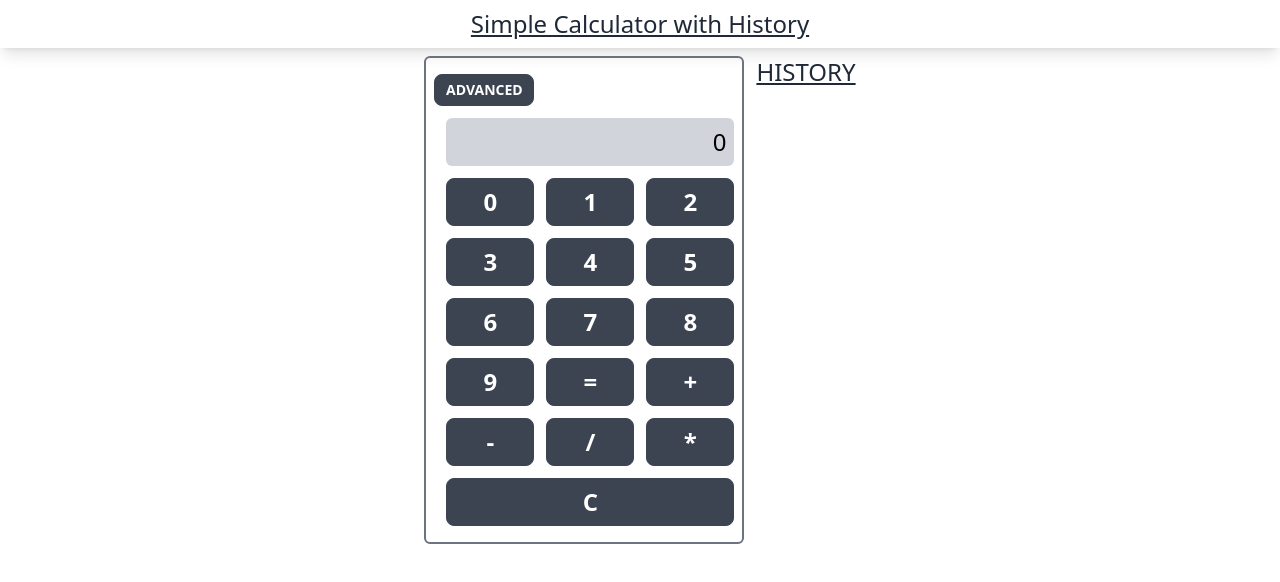
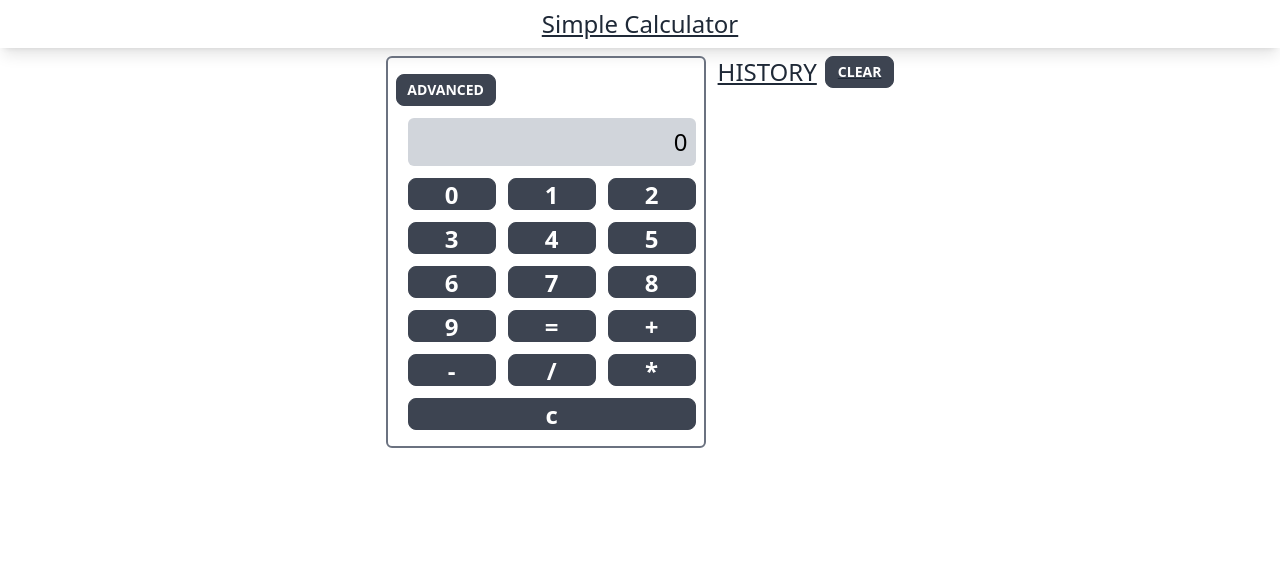
Before and after one commit to Q-T5/simple-vue3-calc, a Vue app: page / in a window 1280 px wide. Shown: the top 582 px of the page. Built offline with nearby package versions, Linux system fonts and the light colour scheme.

Commit message:
Added support for clearing history

```diff
--- a/src/App.vue
+++ b/src/App.vue
@@ -1,13 +1,15 @@
 <template>
   <div class="shadow-lg py-2 text-center text-2xl underline">
-    Simple Calculator with History
+    Simple Calculator
   </div>
 
   <div class="flex flex-col items-center md:flex-row md:justify-center md:items-start md:space-x-3 pt-2">
-    <my-calculator @addToHistory="updateHistory" @changeNotifMessage="showNotificationPopup" :historyCalc="previousCalc" @advMathBtnClicked="notifAdvMthBtnClicked" />
+    <my-calculator @addToHistory="updateHistory" @changeNotifMessage="showNotificationPopup" :historyCalc="previousCalc" @advMathBtnClicked="notifAdvMthBtnClicked" :dumpHistory="clearHistory" />
     <div class="pt-2 md:pt-0">
-      <h3 class="text-2xl underline pb-2 uppercase text-center">History</h3>
-      <div v-for="(calc, index) in pastCalculations" :key="calc.previous" class="">
+      <h3 class="text-2xl underline pb-2 uppercase text-center inline-flex">History
+        <button class="daisyui-btn daisyui-btn-sm ml-2 no-animation" @click="authClearHistory">CLEAR</button>
+      </h3>
+      <div v-for="(calc, index) in pastCalculations" :key="calc.previous">
         <div class="border-2 text-2xl mt-2 rounded-lg border-black w-32 text-center hover:border-green-400" @click="previousCalc = index,notifMessage = 'Showing Result for Clicked Calculation.', showNotification = true">
           <p>
             {{ calc.previous }}
@@ -38,7 +40,8 @@ import MyCalculator from './components/MyCalculator.vue'
         "previousCalc": null,
         "showNotification": false,
         "notifMessage": "",
-        "anyAdvMthBtnClicked": 0
+        "anyAdvMthBtnClicked": 0,
+        "clearHistory": false,
       }
     },
     methods: {
@@ -60,6 +63,21 @@ import MyCalculator from './components/MyCalculator.vue'
         } else {
           this.anyAdvMthBtnClicked = 0;
         }
+      },
+      authClearHistory() {
+        if(this.pastCalculations.length > 0) {
+          this.clearHistory = true;
+
+          this.notifMessage = "Cleared History."
+          this.showNotification = true;
+
+          setTimeout(() => {
+            this.clearHistory = false;
+          }, 2000);
+        } else {
+          this.notifMessage = "Nothing to Clear."
+          this.showNotification = true;
+        }
       }
     },
     "watch": {
--- a/src/components/MyCalculator.vue
+++ b/src/components/MyCalculator.vue
@@ -1,7 +1,7 @@
 <template>
   <div class="w-80 grid grid-cols-3 space-x-3 space-y-3 border-2 rounded-md border-gray-500 px-2 py-4">
     <div class="daisyui-btn daisyui-btn-sm no-animation" @click="showAdvanced ? showAdvanced = false : showAdvanced = true, disableOperators ? disableOperators = false : disableOperators = false, showAdvancedButtonAlreadyClicked == 0 ? showAdvancedButtonAlreadyClicked = 1 : showAdvancedButtonAlreadyClicked = 0, $emit('changeNotifMessage', showAdvancedButtonAlreadyClicked)">
-      Advanced
+        Advanced
     </div>
     <div class="bg-gray-300 col-span-3 py-2 text-2xl rounded-md text-end text-black px-2" v-text="query"></div>
     <button class="calc-buttons" @click="number(0)">0</button>
@@ -32,7 +32,7 @@
   export default {
     "name": "MyCalculator",
     "emits": ["addToHistory", "changeNotifMessage", "advMathBtnClicked"],
-    "props": ["historyCalc"],
+    "props": ["historyCalc", "dumpHistory"],
     data() {
       return {
         "query": "0",
@@ -86,18 +86,26 @@
 
       add(num1, num2) {
         this.query = (Number(num1) + Number(num2)).toString();
+        this.operator = "";
+        this.previous = "";
       },
 
       minus(num1, num2) {
         this.query = (Number(num2) - Number(num1)).toString();
+        this.operator = "";
+        this.previous = "";
       },
 
       product(num1, num2) {
         this.query = (Number(num1) * Number(num2)).toString();
+        this.operator = "";
+        this.previous = "";
       },
 
       divide(num1, num2) {
         this.query = (Number(num2) / Number(num1)).toString();
+        this.operator = "";
+        this.previous = "";
       }
     },
     "watch": {
@@ -109,6 +117,14 @@
         }
 
         this.calculate();
+      },
+
+      dumpHistory() {
+        if(this.dumpHistory == true) {
+          if(this.historyBuffer.length > 0) {
+            this.historyBuffer.length = 0;
+          }
+        }
       }
     }
   }
--- a/src/tailwind.css
+++ b/src/tailwind.css
@@ -3,5 +3,5 @@
 @tailwind utilities;
 
 .calc-buttons {
-    @apply daisyui-btn text-2xl no-animation active:bg-primary-focus;
+    @apply daisyui-btn daisyui-btn-sm text-2xl no-animation active:bg-primary-focus lowercase;
 }
```
